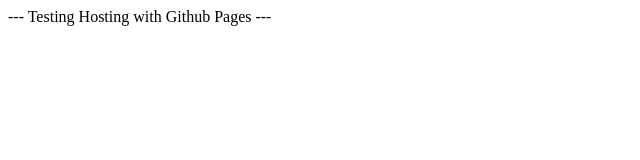
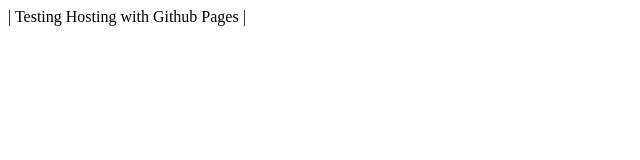
Before and after one commit to drawcad/drawcad.github.io, a plain HTML site: page index.html in a window 1280 px wide. Shown: the full height of the page, 0-640 px from the left. Drawn offline with Linux system fonts and the light colour scheme.

Commit message:
Update index.html

```diff
--- a/index.html
+++ b/index.html
@@ -5,6 +5,6 @@
     <title>DrawCAD</title>
 </head>
 <body>
---- Testing Hosting with Github Pages ---
+| Testing Hosting with Github Pages |
 </body>
 </html>
```
